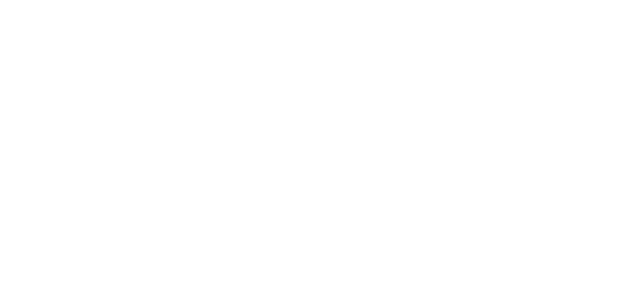
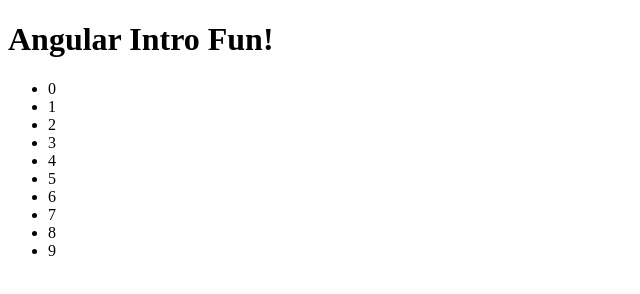
Before and after one commit to BobbieO/Angular-Test, a plain HTML site: page public/template-test.html in a window 1280 px wide. Shown: the whole page, without its empty margins (0-640 px from the left). Drawn offline with nearby package versions, Linux system fonts and the light colour scheme.

Commit message:
Added numbers 0 thru 9 in unordered list

```diff
--- a/public/template-test.html
+++ b/public/template-test.html
@@ -6,6 +6,12 @@
 
 </head>
 <body>
+<h1>Angular Intro Fun!</h1>
+    <ul>
+        <li ng-repeat="number in [0, 1, 2, 3, 4, 5, 6, 7, 8, 9]">{{number}}</li>
+    </ul>
+
+
 
     <script type="text/javascript" src="https://ajax.googleapis.com/ajax/libs/angularjs/1.5.7/angular.min.js"></script>
     <script type="text/javascript" src="/js/templateTest.js"></script>
```
